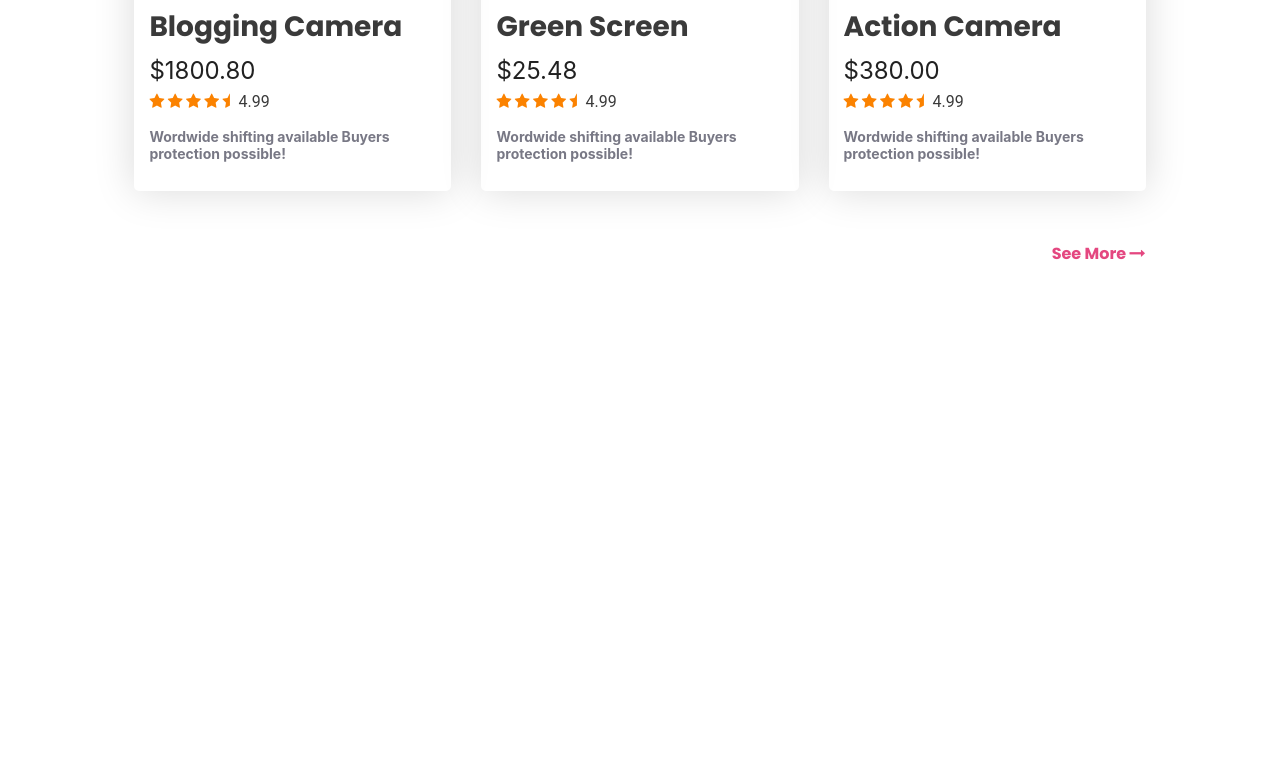
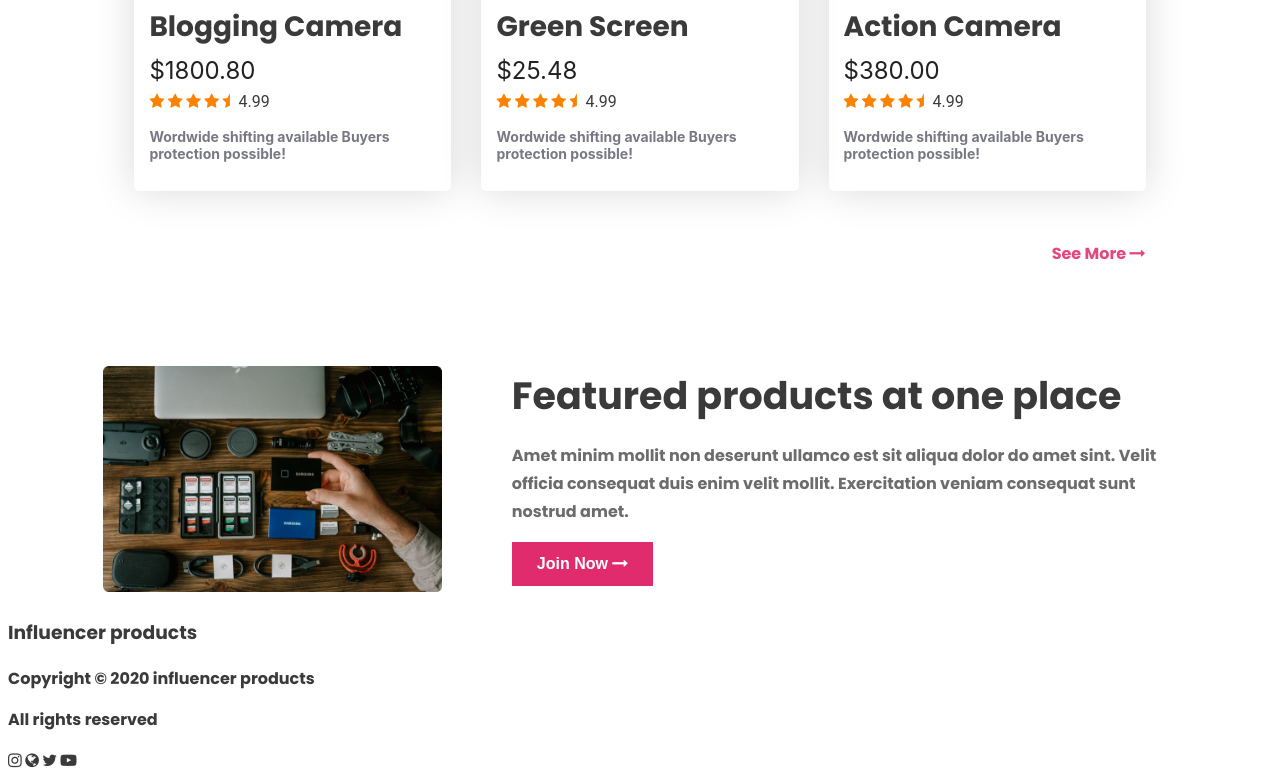
Before and after one commit to Ahana-Nandi-Tultul/PH_Influencer-Gear, a plain HTML site: page index.html in a window 1280 px wide. Shown: the part 2165-2946 px from the top of the page. Before the commit the page ends 2439 px from the top, so only its background shows below. Drawn offline with Linux system fonts and the light colour scheme.

Commit message:
feature section

```diff
--- a/index.html
+++ b/index.html
@@ -258,10 +258,38 @@
             </div>
         </div>
         <div class="see-more">
-        <span class="">See More</span> <i class="fa fa-long-arrow-right"
-            aria-hidden="true"></i>
+            <span class="">See More</span> <i class="fa fa-long-arrow-right" aria-hidden="true"></i>
         </div>
     </section>
+
+    <!-- feature products section -->
+    <section class="featured-product-section">
+        <div class="feature-image-div">
+            <img src="images/gear.png" alt="" class="feature-img">
+        </div>
+        <div class="feature-div">
+            <h3 class="feature-product-title">Featured products at one place</h3>
+            <p class="feature-product-description">Amet minim mollit non deserunt ullamco est sit aliqua dolor do amet
+                sint. Velit officia consequat duis enim velit mollit. Exercitation veniam consequat sunt nostrud amet.
+            </p>
+            <button class="btn-primary feature-button">Join Now <i class="fa fa-long-arrow-right"
+                aria-hidden="true"></i></button>
+        </div>
+    </section>
+
+    <!-- footer -->
+    <footer class="footer-section">
+        <h3 class="footer-title">Influencer products</h3>
+        <p class="footer-description">Copyright © 2020  influencer products</p>
+        <p class="footer-description">All rights reserved</p>
+        <div class="contacts-way">
+            <i class="fa fa-instagram" aria-hidden="true"></i>
+            <i class="fa fa-globe" aria-hidden="true"></i>
+            <i class="fa fa-twitter" aria-hidden="true"></i>
+            <i class="fa fa-youtube-play" aria-hidden="true"></i>
+        </div>
+    </footer>
+
 
 </body>
 
--- a/styles/style.css
+++ b/styles/style.css
@@ -17,6 +17,7 @@ body{
     margin: 55px 120px;
 
 }
+
 /*----------------------
     front section
 ------------------------*/
@@ -105,6 +106,12 @@ body{
 /* -------------------
     brand section
 ----------------------*/
+.popular-collection-section{
+    width:80%;
+    margin: 0 auto;
+    /* background-color: #F3F1FF; */
+
+}
 .brands-section{
     margin: 0px 150px 65px;
 }
@@ -129,12 +136,7 @@ body{
 /*--------------------------------
     popular collection section
 ---------------------------------*/
-.popular-collection-section{
-    width:80%;
-    margin: 0 auto;
-    /* background-color: #F3F1FF; */
 
-}
 .popular-section-title{
     text-align: center;
     font-weight: 600;
@@ -199,3 +201,42 @@ body{
     text-align: right;
     margin-top:50px;
 }
+
+/* --------------------------------
+    feature products section
+-----------------------------------*/
+.featured-product-section{
+    width:85%;
+    margin: 0 auto;
+    display:flex;
+    margin-top:100px;
+    gap:70px;
+
+}
+.feature-image-div{
+    width:66%;
+}
+.feature-img{
+    width:100%;
+}
+
+.feature-div{
+
+}
+.feature-product-title{
+    font-weight: 700;
+    font-size: 38px;
+    line-height: 60px;
+    margin:0;
+}
+.feature-product-description{
+    font-weight: 700;
+    font-size: 16px;
+    line-height: 28px;
+    color: #6C6C6C;
+}
+
+.feature-button{
+   border-radius: 0;
+
+}
```
